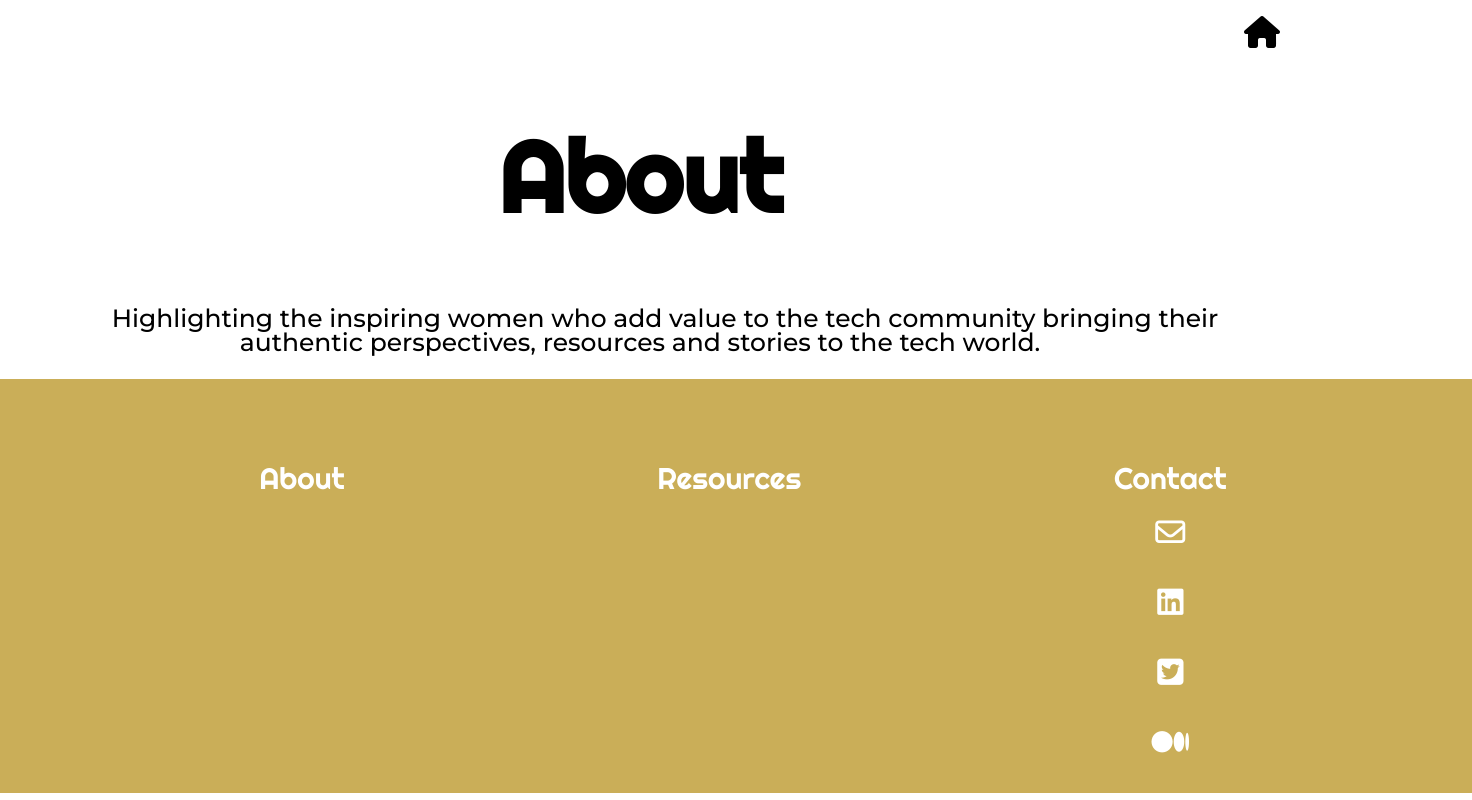
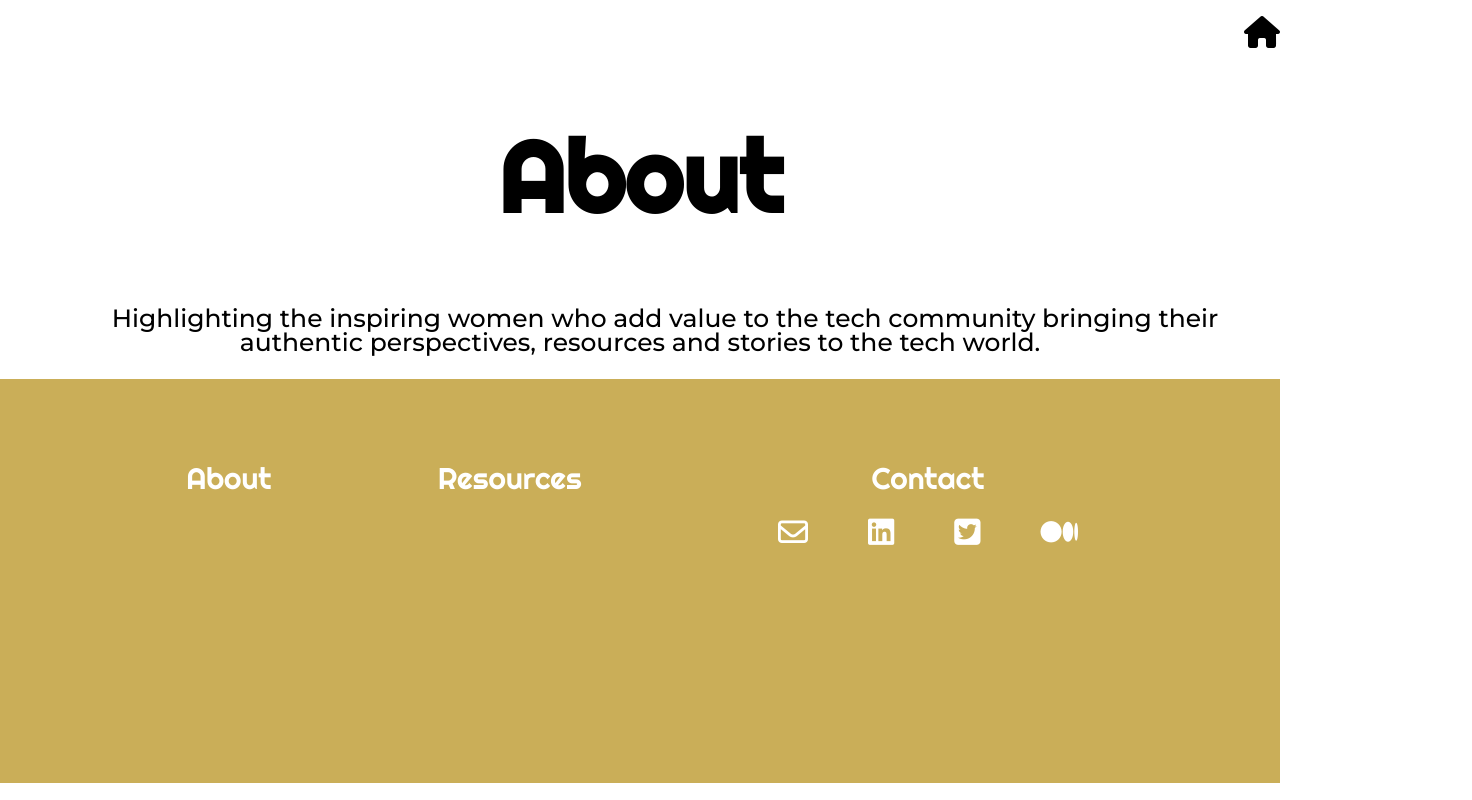
Before and after one commit to kelseyjdickson/wit-blog, a React (Create React App) app in the folder frontend/: page /about in a window 1280 px wide. Shown: the whole page, 1472 px wide, since content can reach past the window. Built offline with nearby package versions, Linux system fonts and the light colour scheme.

Commit message:
adding footer styles

```diff
--- a/frontend/src/Footer/Footer.js
+++ b/frontend/src/Footer/Footer.js
@@ -20,6 +20,7 @@ const Footer = () => {
             <Link className="footer__contact" to="/contact">
               Contact
             </Link>
+            <div className="contact-div">
             <div className="connect-icon">
               <a
                 className="mail"
@@ -61,7 +62,7 @@ const Footer = () => {
           </div>
         </div>
       </div>
-    {/* </div> */}
+    </div>
     </>
   );
 };
--- a/frontend/src/Footer/_footer.scss
+++ b/frontend/src/Footer/_footer.scss
@@ -1,8 +1,9 @@
 
 .footer{
-    width: 100%;
+    // width: 100%;
+    bottom:0px;
+    flex-shrink: 0;
     min-height: 308px;
-    bottom:0;
     background-color:#caae58;
     display: flex;
     flex-direction: row;
@@ -39,6 +40,9 @@
     flex-wrap: nowrap;
 
 }
+.contact-div{
+    display:flex;
+}
 .connect-icon {
      vertical-align: middle;
     line-height: 24px;
```
